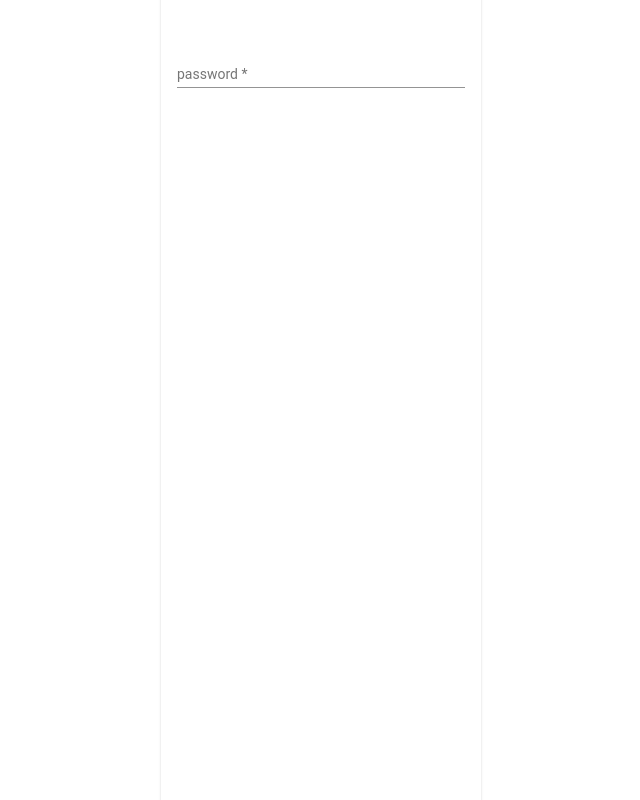
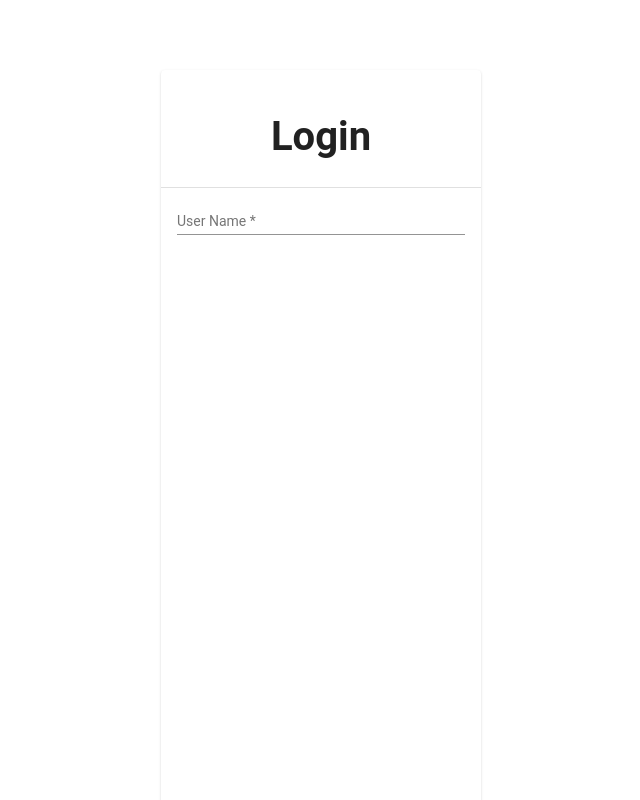
Before and after one commit to cepragamihail-zz/teams-work-manager-beta, an Angular app: page /login in a window 1280 px wide. Shown: the top 800 px of the page, without its empty margins (319-959 px from the left). Built offline with nearby package versions, Linux system fonts and the light colour scheme.

Commit message:
3 files modified

```diff
--- a/src/app/app.component.ts
+++ b/src/app/app.component.ts
@@ -5,5 +5,4 @@ import { Component } from "@angular/core";
   templateUrl: "./app.component.html",
   styleUrls: ["./app.component.css"]
 })
-export class AppComponent {
-}
+export class AppComponent {}
--- a/src/app/login/login.component.html
+++ b/src/app/login/login.component.html
@@ -1,5 +1,5 @@
-<div fxLayoutAlign="center center" fxFlexFill>
-	<mat-card fxFlex="95" fxFlex.gt-xs="80" fxFlex.gt-sm="60" fxFlex.gt-md="50" fxFlex.lg="25">
+<div fxLayoutAlign="center start" fxFlexFill>
+	<mat-card class="mt-70" fxFlex="95" fxFlex.gt-xs="80" fxFlex.gt-sm="60" fxFlex.gt-md="50" fxFlex.lg="25">
 		<mat-card-header fxLayout="column" fxLayoutAlign="center">
 			<mat-card-title>
 				<h1 class="ta-center">Login</h1>
--- a/src/styles.css
+++ b/src/styles.css
@@ -20,7 +20,9 @@ body {
 .mb-10 {
   margin-bottom: 10px !important;
 }
-
+.mt-70 {
+  margin-top: 70px !important;
+}
 .ta-center {
   text-align: center !important;
 }
```
